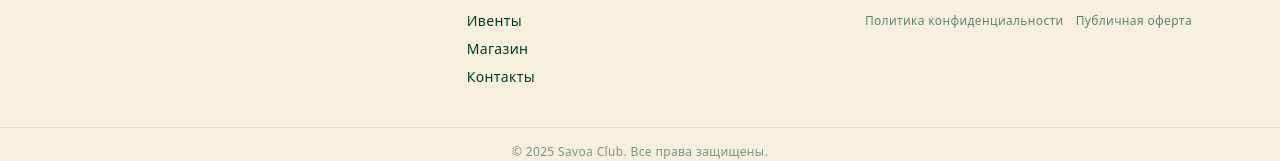
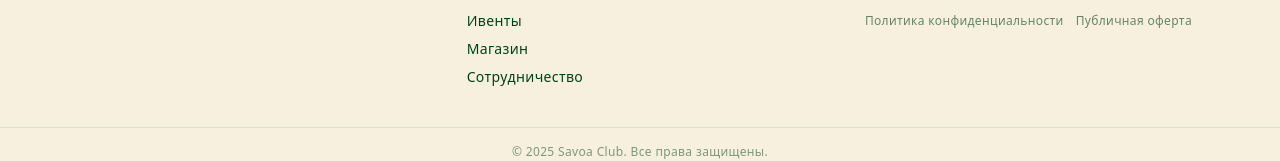
Before and after one commit to vlimkv/savoaclub, a React (Vite) app: page /offer in a window 1280 px wide. Shown: the part 1642-1803 px from the top of the page. Built offline with nearby package versions, Linux system fonts and the light colour scheme; a web font is replaced by a local one.

Commit message:
Fix: Footer

```diff
--- a/src/components/Footer.jsx
+++ b/src/components/Footer.jsx
@@ -40,7 +40,7 @@ export default function Footer() {
           <Link to="/about" className="hover:underline">О нас</Link>
           <Link to="/events" className="hover:underline">Ивенты</Link>
           <Link to="/shop" className="hover:underline">Магазин</Link>
-          <Link to="/contact" className="hover:underline">Контакты</Link>
+          <Link to="/contact" className="hover:underline">Сотрудничество</Link>
         </div>
 
         {/* Подписка */}
```
